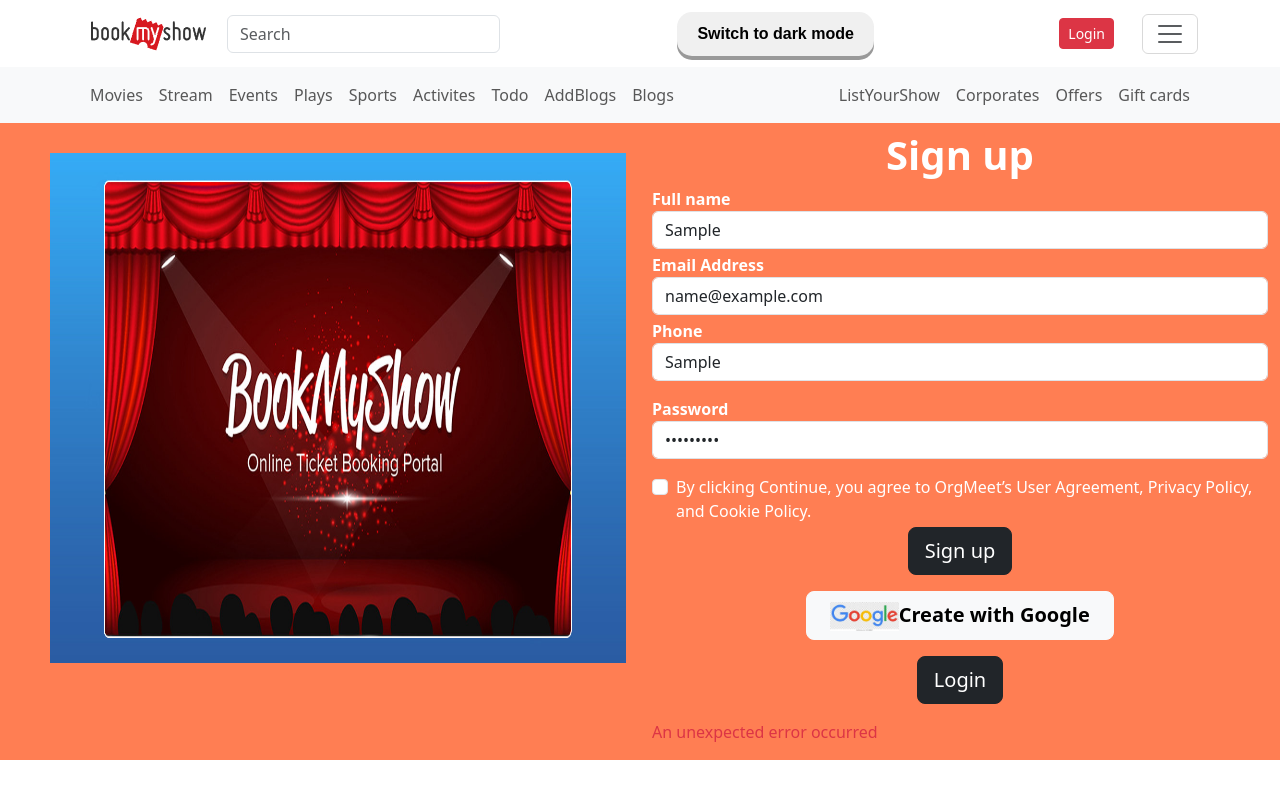
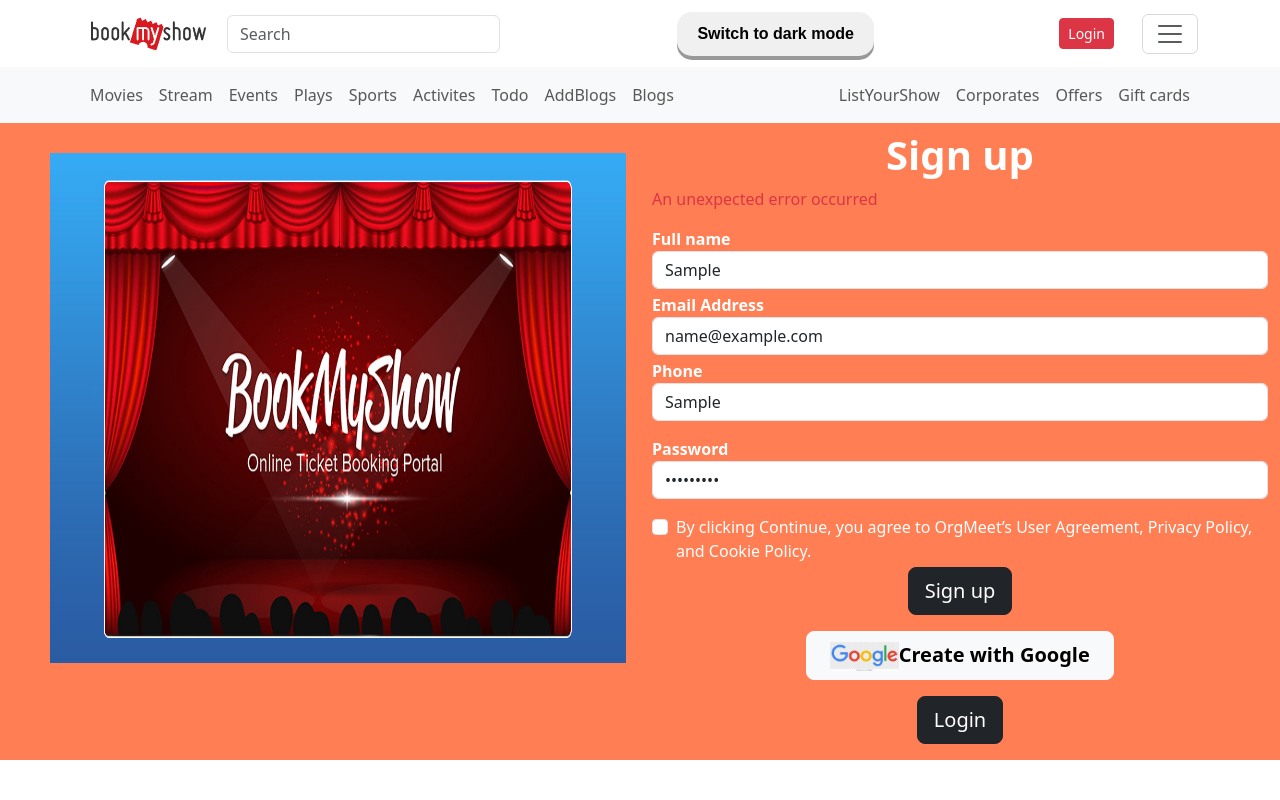
Before and after one commit to harshchauhan02022/bookmyshow, a React (Create React App) app: page /signin in a window 1280 px wide. Both pictures are taken after typing "Sample", "name@example.com", "Sample", "Sample123" into the empty fields and a click on the button "Create with Google". Shown: the top 800 px of the page. Built offline with nearby package versions, Linux system fonts and the light colour scheme; no server answers.

Commit message:
add the files

```diff
--- a/src/pages/Login.jsx
+++ b/src/pages/Login.jsx
@@ -22,16 +22,13 @@
       setPassword(value);
     }
   };
-
   useEffect(() => {
     setIsButtonDisabled(!(email && password));
   }, [email, password]);
-
   const login = async (event) => {
     event.preventDefault();
     setLoading(true);
     const payload = { email, password };
-
     try {
       const response = await axios.post("http://localhost:9000/api/users/login", payload);
       setLoading(false);
@@ -50,7 +47,6 @@
       }
     }
   };
-
   const clearForm = () => {
     setEmail("");
     setPassword("");
--- a/src/pages/Singin.js
+++ b/src/pages/Singin.js
@@ -38,14 +38,12 @@
 
  const addSignup = async (e) => {
   e.preventDefault();
-
   const payload = {
    name,
    email,
    phone,
    password,
   };
-
   try {
    const response = await axios.post("http://localhost:9000/api/users/register", payload);
    if (response && response.data) {
@@ -62,7 +60,6 @@
    }
    setSuccessMessage("");
   }
-
  };
 
  return (
@@ -78,7 +75,8 @@
         <div className="text-center">
          <h1><b>Sign up</b></h1>
         </div>
-
+        {successMessage && <p className="text-success">{successMessage}</p>}
+        {emailError && <p className="text-danger">{emailError}</p>}
         <form className="signup-form mx-auto" onSubmit={addSignup}>
          <div className="form-group mt-1">
           <label><b>Full name</b></label>
@@ -151,8 +149,6 @@
           </div>
          </div>
         </form>
-        {successMessage && <p className="text-success">{successMessage}</p>}
-        {emailError && <p className="text-danger">{emailError}</p>}
        </div>
       </div>
      </div>
```
Also changed, not shown: 1 other file (tests, documents, lock files or other folders).
